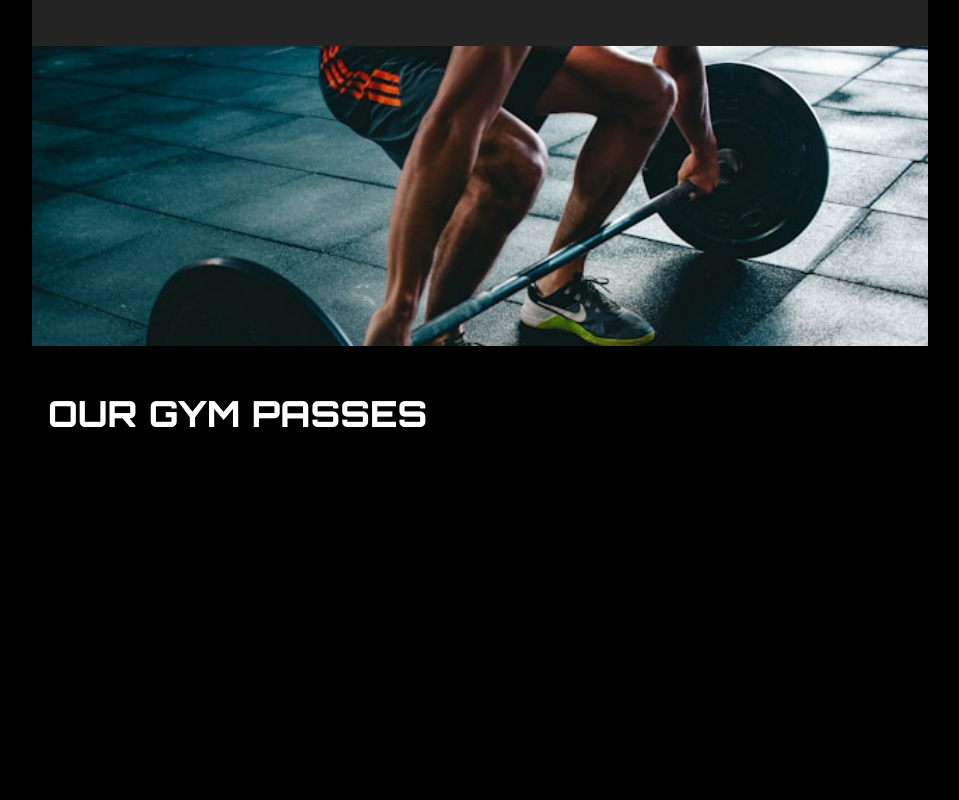
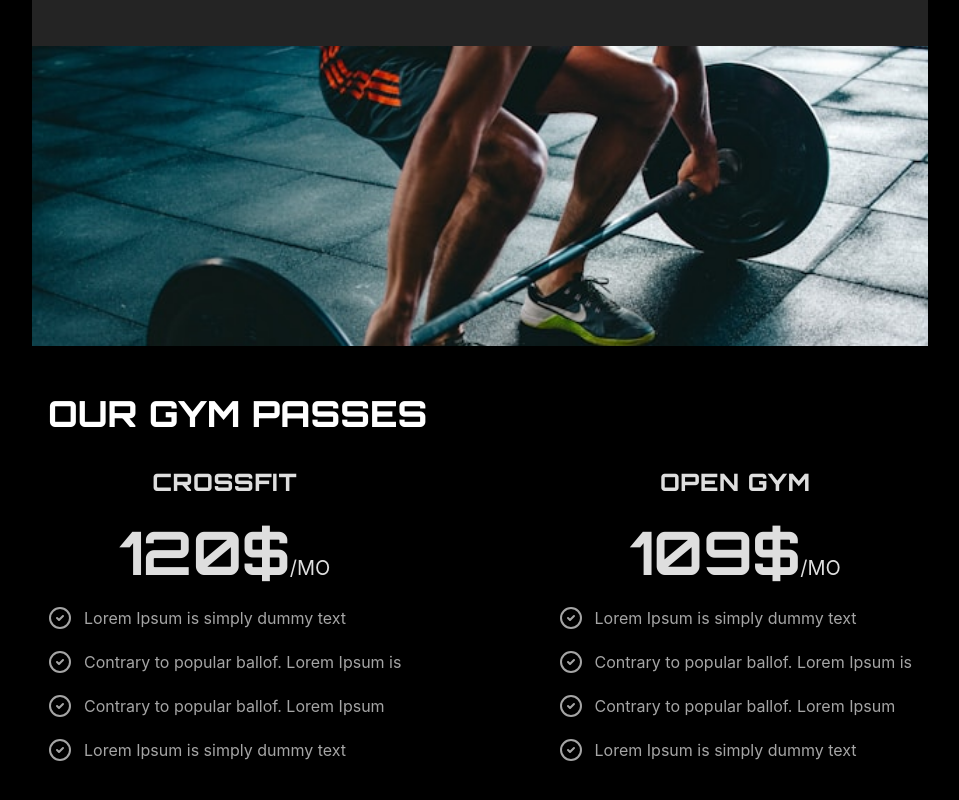
Before and after one commit to aehamdy/gymteam_landingpage, a React (Vite) app: page / in a window 1280 px wide. Shown: the part 2538-3338 px from the top of the page, without its empty margins (160-1119 px from the left). Before the commit the page ends 3052 px from the top, so only its background shows below. Built offline with nearby package versions, Linux system fonts and the light colour scheme.

Commit message:
feat: Create membership plans

```diff
--- a/src/components/Plans.jsx
+++ b/src/components/Plans.jsx
@@ -1,9 +1,75 @@
+import { CircleCheck } from "lucide-react";
+import { plans } from "../constants";
 import SectionHeading from "./SectionHeading";
 
 function Plans() {
   return (
     <section className="py-section-spacing px-4">
       <SectionHeading text="our gym passes" />
+      <div className="flex flex-col items-center">
+        {/* <div className="flex gap-1 mx-auto">
+          <div>
+            <input
+              type="radio"
+              id="monthly"
+              name="membership"
+              value="monthly"
+              className="peer hidden"
+              required
+            />
+            <label
+              htmlFor="monthly"
+              className="text-secondary-paragraph peer-checked:text-red-500 cursor-pointer"
+            >
+              Monthly
+            </label>
+          </div>
+          <span>/</span>
+          <div>
+            <input
+              type="radio"
+              id="yearly"
+              name="membership"
+              value="yearly"
+              className="peer hidden"
+            />
+            <label
+              htmlFor="yearly"
+              className="text-secondary-paragraph peer-checked:text-red-500 cursor-pointer"
+            >
+              Yearly
+            </label>
+          </div>
+        </div> */}
+        <div className="w-full flex flex-wrap justify-center md:justify-between">
+          {plans.map((plan, i) => (
+            <article key={i} className="flex flex-col items-center gap-6">
+              <h3 className="font-orbitron font-extrabold text-2xl tracking-wide uppercase">
+                {plan.type}
+              </h3>
+              <div className="flex">
+                <h2 className="font-orbitron font-bold text-6xl">
+                  {plan.price}
+                  {plan.currency}
+                </h2>
+                <span className="inline-flex items-end text-xl">
+                  {plan.monthly.toUpperCase()}
+                </span>
+              </div>
+              <ul className="flex flex-col gap-5">
+                {plan.features.map((feat, i) => (
+                  <div key={i}>
+                    <li className="flex items-center gap-3 text-secondary-paragraph">
+                      <CircleCheck />
+                      <p className="">{feat}</p>
+                    </li>
+                  </div>
+                ))}
+              </ul>
+            </article>
+          ))}
+        </div>
+      </div>
     </section>
   );
 }
--- a/src/constants/index.jsx
+++ b/src/constants/index.jsx
@@ -62,3 +62,32 @@ export const coaches = [
     type: "Corssfit Coach",
   },
 ];
+
+export const plans = [
+  {
+    type: "crossfit",
+    price: "120",
+    currency: "$",
+    monthly: "/mo",
+    yearly: "/anually",
+    features: [
+      "Lorem Ipsum is simply dummy text",
+      "Contrary to popular ballof. Lorem Ipsum is",
+      "Contrary to popular ballof. Lorem Ipsum",
+      "Lorem Ipsum is simply dummy text",
+    ],
+  },
+  {
+    type: "open gym",
+    price: "109",
+    currency: "$",
+    monthly: "/mo",
+    yearly: "/anually",
+    features: [
+      "Lorem Ipsum is simply dummy text",
+      "Contrary to popular ballof. Lorem Ipsum is",
+      "Contrary to popular ballof. Lorem Ipsum",
+      "Lorem Ipsum is simply dummy text",
+    ],
+  },
+];
```
